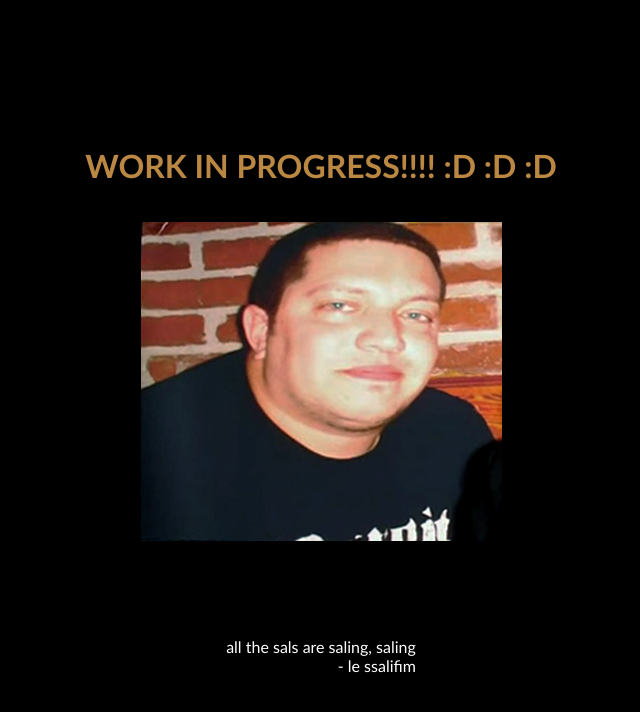
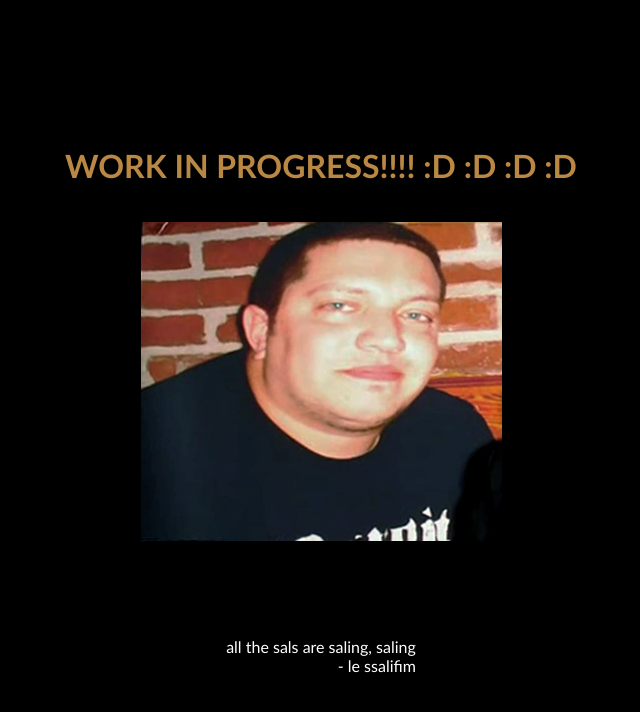
Before and after one commit to austinchitmon/personal-site, an Angular app: page / in a window 1280 px wide. Shown: the top 712 px of the page, without its empty margins (319-959 px from the left). Built offline with nearby package versions, Linux system fonts and the light colour scheme.

Commit message:
test commit for actions

```diff
--- a/src/app/app.component.ts
+++ b/src/app/app.component.ts
@@ -6,7 +6,7 @@ import { RouterOutlet } from '@angular/router';
   imports: [],
   template: `
     <div class="container">
-      <h1 class="wip-message" [style.color]="textColor()">WORK IN PROGRESS!!!! :D :D :D</h1>
+      <h1 class="wip-message" [style.color]="textColor()">WORK IN PROGRESS!!!! :D :D :D :D</h1>
       <img
         class="sal-spin"
         alt="Sal Vulcano Meme Pic He Hates"
```
